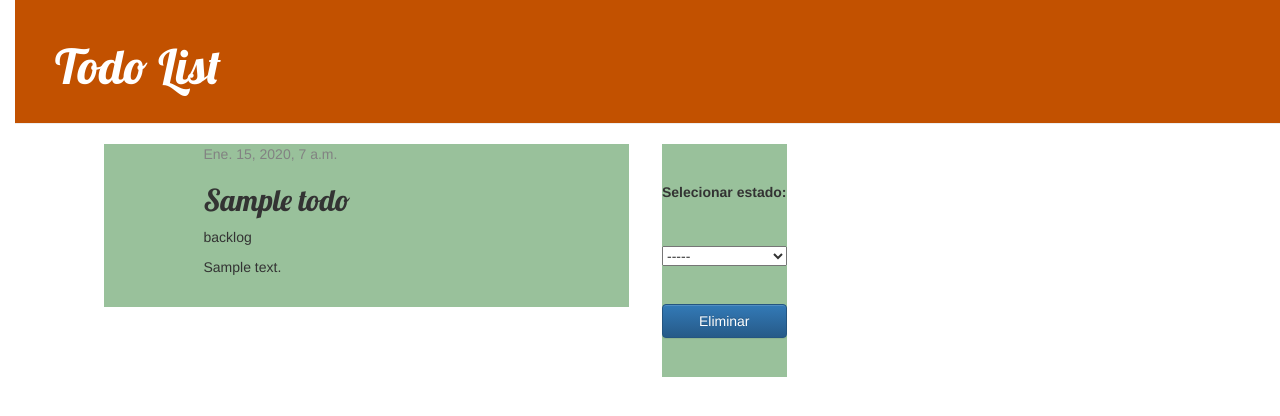
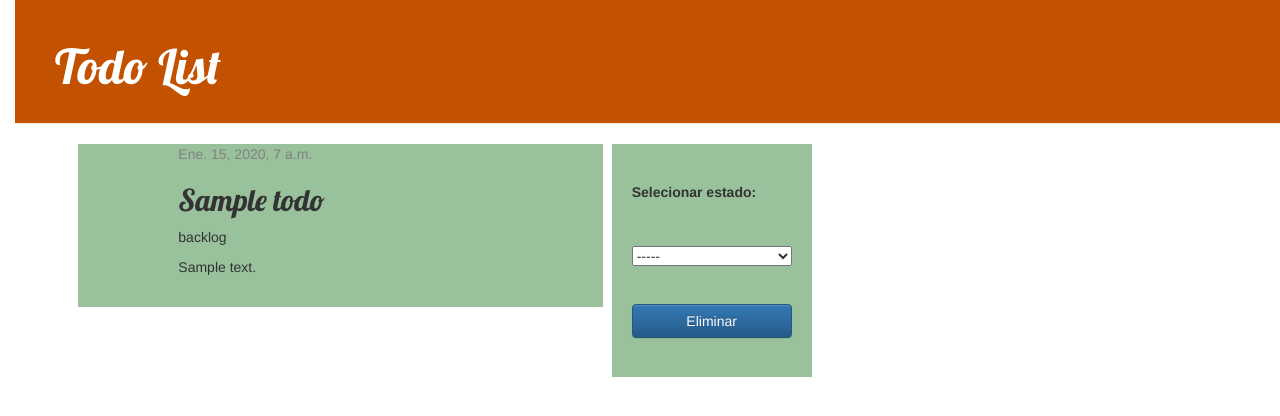
Before and after one commit to fernandopaz1/todoList, a Django app: template todoList/todo/templates/todo/todo_detail.html in a window 1280 px wide. Shown: the top 416 px of the page. Run offline with Django 3.2, Linux system fonts and the light colour scheme; the template is opened without the code that fills it: values that come from a table or form of the project are taken from there, others are empty; tables that the repository leaves empty hold one stand-in row (values such as "Sample post"); some libraries are stand-ins or nearby versions.

Commit message:
feat: arreglando css en botones

```diff
--- a/todoList/todo/static/css/todo.css
+++ b/todoList/todo/static/css/todo.css
@@ -65,12 +65,13 @@ h4 {
     display: flex;
     flex-direction: row;
     justify-content: space-evenly;
+    height: fit-content;
 }
 
 .todo {
     margin-bottom: 70px;
     width: 70%;
-    height: fit-container;
+    height: fit-content;
     background-color: rgb(2, 100, 5, 0.4);
     display: flex;
     padding-bottom: 2rem;
@@ -79,12 +80,20 @@ h4 {
     justify-content: initial;
 }
 
-.botones {
+.buttonContainer {
+    background-color: rgb(2, 100, 5, 0.4);
+    height: auto;
+    width: 20rem;
+}
+
+.buttonsDiv {
+    display: flex;
+    width: 80%;
+    height: 100%;
     justify-content: space-evenly;
     display: flex;
     flex-direction: column;
-    background-color: rgb(2, 100, 5, 0.4);
-    /* width: 30%; */
+    margin: auto;
 }
 
 .todotodoEstado {
--- a/todoList/todo/templates/todo/todo_detail.html
+++ b/todoList/todo/templates/todo/todo_detail.html
@@ -8,7 +8,8 @@
         <p class="todoEstado">{{ todo.state }}</p>
         <p>{{ todo.text|linebreaksbr }}</p>
     </div>
-    <div class="botones">
+    <div class="buttonContainer">
+        <div class="buttonsDiv">
             <label for="states">Selecionar estado:</label>
 
             <select
@@ -18,7 +19,9 @@
             >
                 <option value="">-----</option>
                 {% for choice in todo.states%}
-            <option value="{% url 'change_state' pk=todo.pk state=choice.1 %}">
+                <option
+                    value="{% url 'change_state' pk=todo.pk state=choice.1 %}"
+                >
                     {{choice.1}}
                 </option>
                 {% endfor %}
@@ -33,4 +36,5 @@
             </a>
         </div>
     </div>
+</div>
 {% endblock %}
```
Lines whose indentation alone changed are shown as unchanged.
